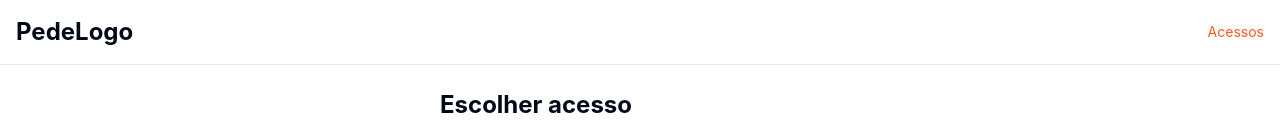
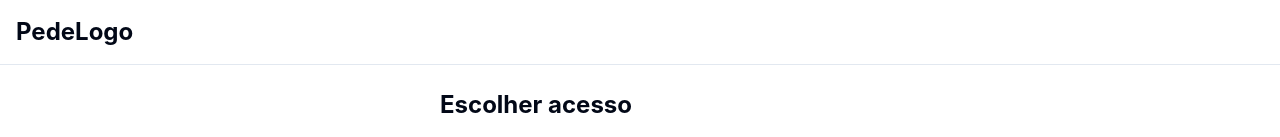
Before and after one commit to romeuwb/pedelogo-78, a React (Vite) app: page /login in a window 1280 px wide. Shown: the top 137 px of the page. Built offline with nearby package versions, Linux system fonts and the light colour scheme.

Commit message:
chore: ocultar acesso/admin da página inicial (removido link visível de login no topo)

```diff
--- a/src/App.tsx
+++ b/src/App.tsx
@@ -12,9 +12,8 @@ function TopBar() {
   return (
     <header className="p-4 border-b flex items-center justify-between">
       <Link to="/" className="text-2xl font-bold">PedeLogo</Link>
-      <nav className="flex items-center gap-3 text-sm">
-        <Link to="/login" className="text-primary">Acessos</Link>
-      </nav>
+      {/* Link de acesso removido para não expor informações de admin na página inicial */}
+      <div />
     </header>
   )
 }
```
